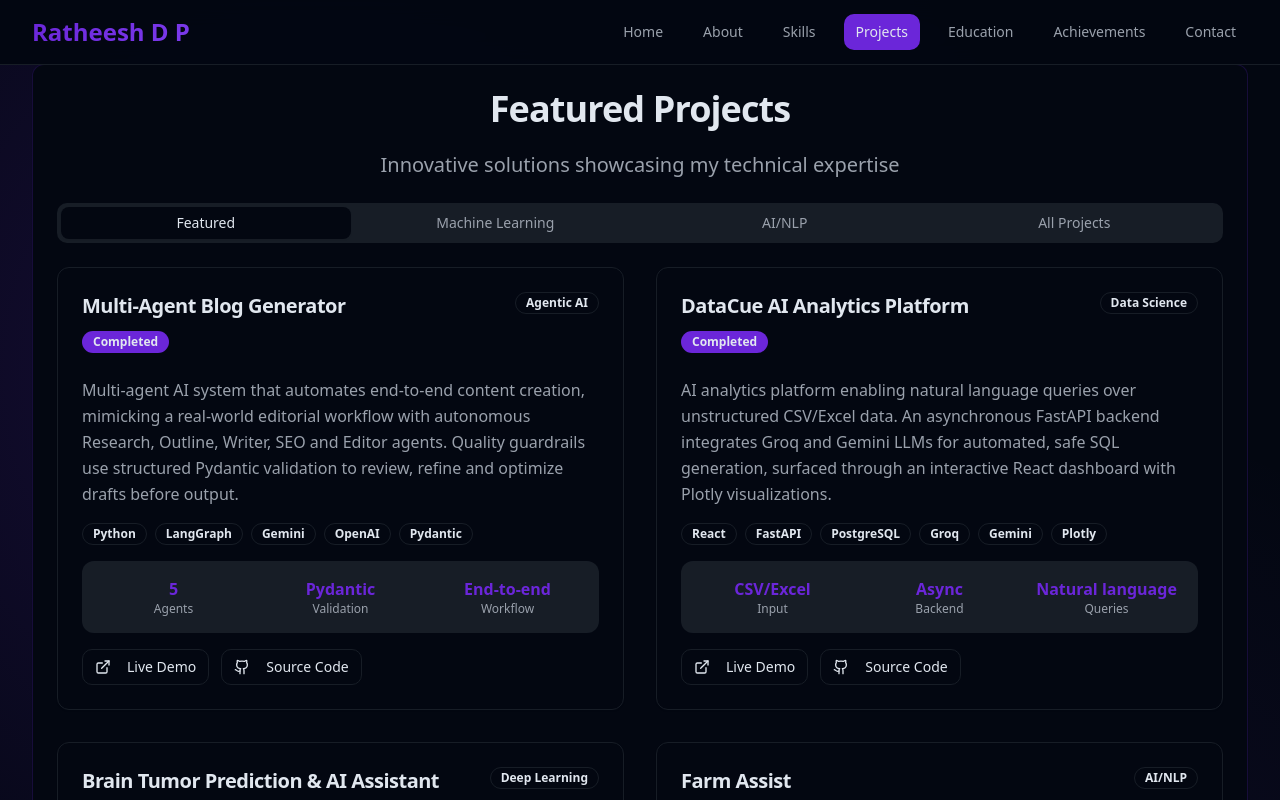
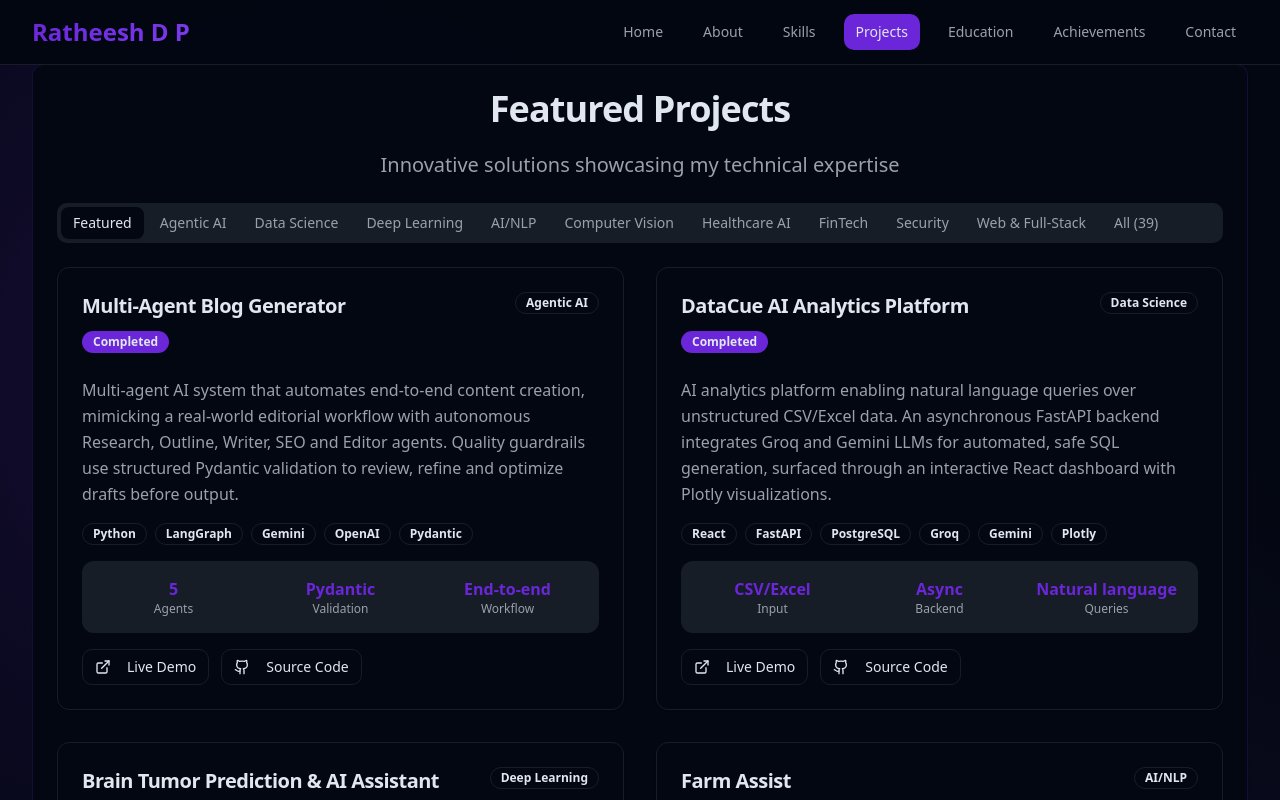
Before and after one commit to Ratheesh-DP/personal-web-navigator-builder, a React (Vite) app: page / in a window 1280 px wide. Both pictures are taken after a click on the button "View Projects". Shown: the top 800 px of the page. Built offline with nearby package versions, Linux system fonts and the light colour scheme.

Commit message:
Changes
Co-authored-by: Ratheesh-DP <176048270+Ratheesh-DP@users.noreply.github.com>

```diff
--- a/src/pages/Index.tsx
+++ b/src/pages/Index.tsx
@@ -872,11 +872,14 @@ const Index = () => {
               </CardHeader>
               <CardContent>
                 <Tabs defaultValue="featured" className="w-full">
-                  <TabsList className="grid w-full grid-cols-4">
+                  <TabsList className="flex flex-wrap h-auto w-full justify-start gap-1">
                     <TabsTrigger value="featured">Featured</TabsTrigger>
-                    <TabsTrigger value="ml">Machine Learning</TabsTrigger>
-                    <TabsTrigger value="ai">AI/NLP</TabsTrigger>
-                    <TabsTrigger value="all">All Projects</TabsTrigger>
+                    {projectCategories.map((category) => (
+                      <TabsTrigger key={category} value={category}>
+                        {category}
+                      </TabsTrigger>
+                    ))}
+                    <TabsTrigger value="all">All ({projects.length})</TabsTrigger>
                   </TabsList>
 
                   <TabsContent value="featured" className="mt-6">
@@ -907,6 +910,7 @@ const Index = () => {
                               ))}
                             </div>
 
+                            {project.metrics && (
                               <div className="grid grid-cols-3 gap-4 p-4 bg-muted rounded-lg">
                                 {Object.entries(project.metrics).map(([key, value]) => (
                                   <div key={key} className="text-center">
@@ -915,6 +919,7 @@ const Index = () => {
                                   </div>
                                 ))}
                               </div>
+                            )}
 
                             <div className="flex gap-3">
                               <Button variant="outline" size="sm" asChild>
@@ -936,7 +941,39 @@ const Index = () => {
                     </div>
                   </TabsContent>
 
-                  {/* Other project tabs would be similar */}
+                  {projectCategories.map((category) => (
+                    <TabsContent key={category} value={category} className="mt-6">
+                      <div className="grid grid-cols-1 md:grid-cols-2 lg:grid-cols-3 gap-6">
+                        {projects
+                          .filter((p) => p.type === category)
+                          .map((project, index) => (
+                            <Card key={index} className="border-border hover:border-primary/50 transition-colors flex flex-col">
+                              <CardHeader>
+                                <CardTitle className="text-lg">{project.title}</CardTitle>
+                                <Badge variant="outline" className="w-fit">{project.type}</Badge>
+                              </CardHeader>
+                              <CardContent className="space-y-4 flex flex-col flex-1">
+                                <p className="text-sm text-muted-foreground flex-1">{project.description}</p>
+                                <div className="flex flex-wrap gap-1">
+                                  {project.tech.map((tech, techIndex) => (
+                                    <Badge key={techIndex} variant="outline" className="text-xs">
+                                      {tech}
+                                    </Badge>
+                                  ))}
+                                </div>
+                                <Button variant="outline" size="sm" className="w-full" asChild>
+                                  <a href={project.github} target="_blank" rel="noopener noreferrer">
+                                    <Github className="w-4 h-4 mr-2" />
+                                    Source Code
+                                  </a>
+                                </Button>
+                              </CardContent>
+                            </Card>
+                          ))}
+                      </div>
+                    </TabsContent>
+                  ))}
+
                   <TabsContent value="all" className="mt-6">
                     <div className="grid grid-cols-1 md:grid-cols-2 lg:grid-cols-3 gap-6">
                       {projects.map((project, index) => (
@@ -961,18 +998,12 @@ const Index = () => {
                                 </Badge>
                               )}
                             </div>
-                            <div className="flex gap-2">
-                              <Button variant="outline" size="sm" className="flex-1" asChild>
+                            <Button variant="outline" size="sm" className="w-full" asChild>
                               <a href={project.github} target="_blank" rel="noopener noreferrer">
-                                  <Github className="w-4 h-4" />
+                                <Github className="w-4 h-4 mr-2" />
+                                Source Code
                               </a>
                             </Button>
-                              <Button variant="outline" size="sm" className="flex-1" asChild>
-                                <a href={project.demo} target="_blank" rel="noopener noreferrer">
-                                  <ExternalLink className="w-4 h-4" />
-                                </a>
-                              </Button>
-                            </div>
                           </CardContent>
                         </Card>
                       ))}
```
Lines whose indentation alone changed are shown as unchanged.
